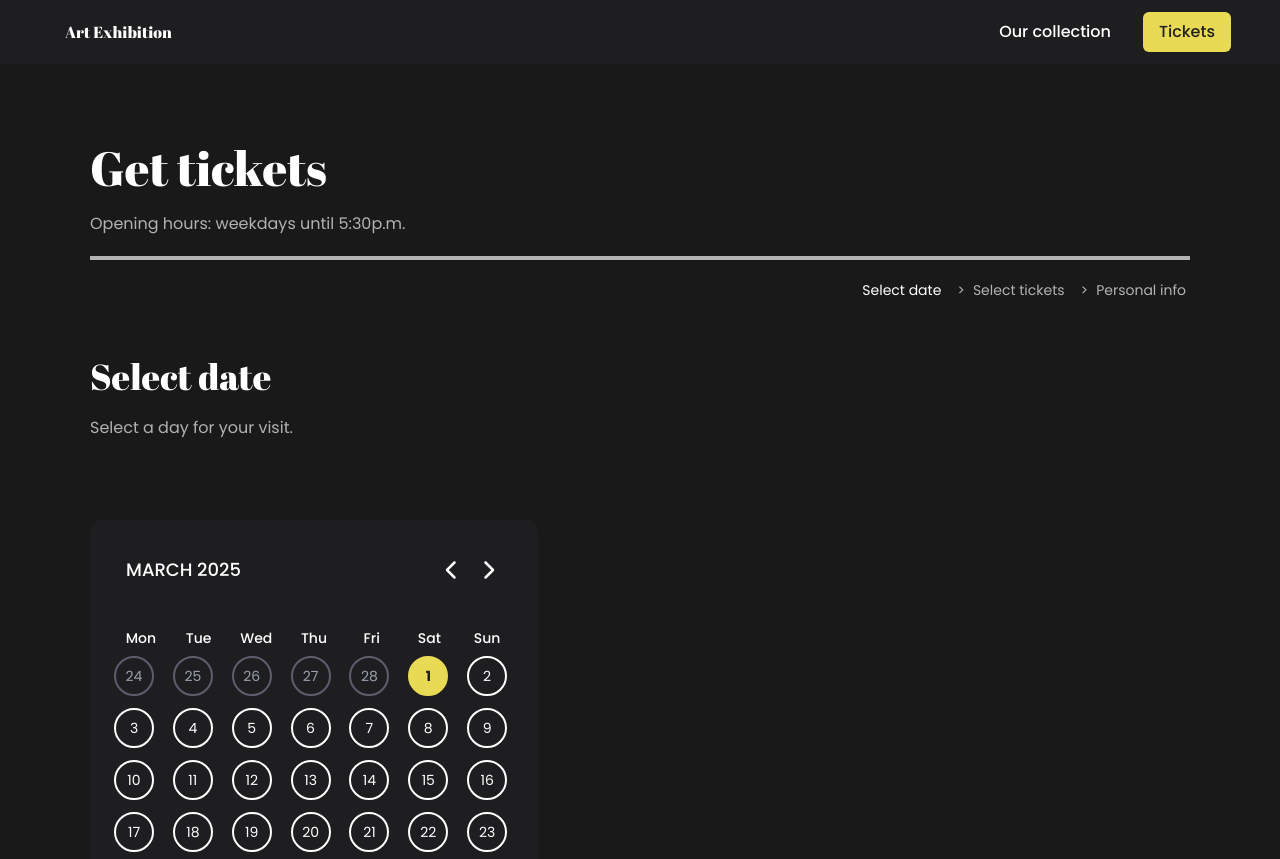
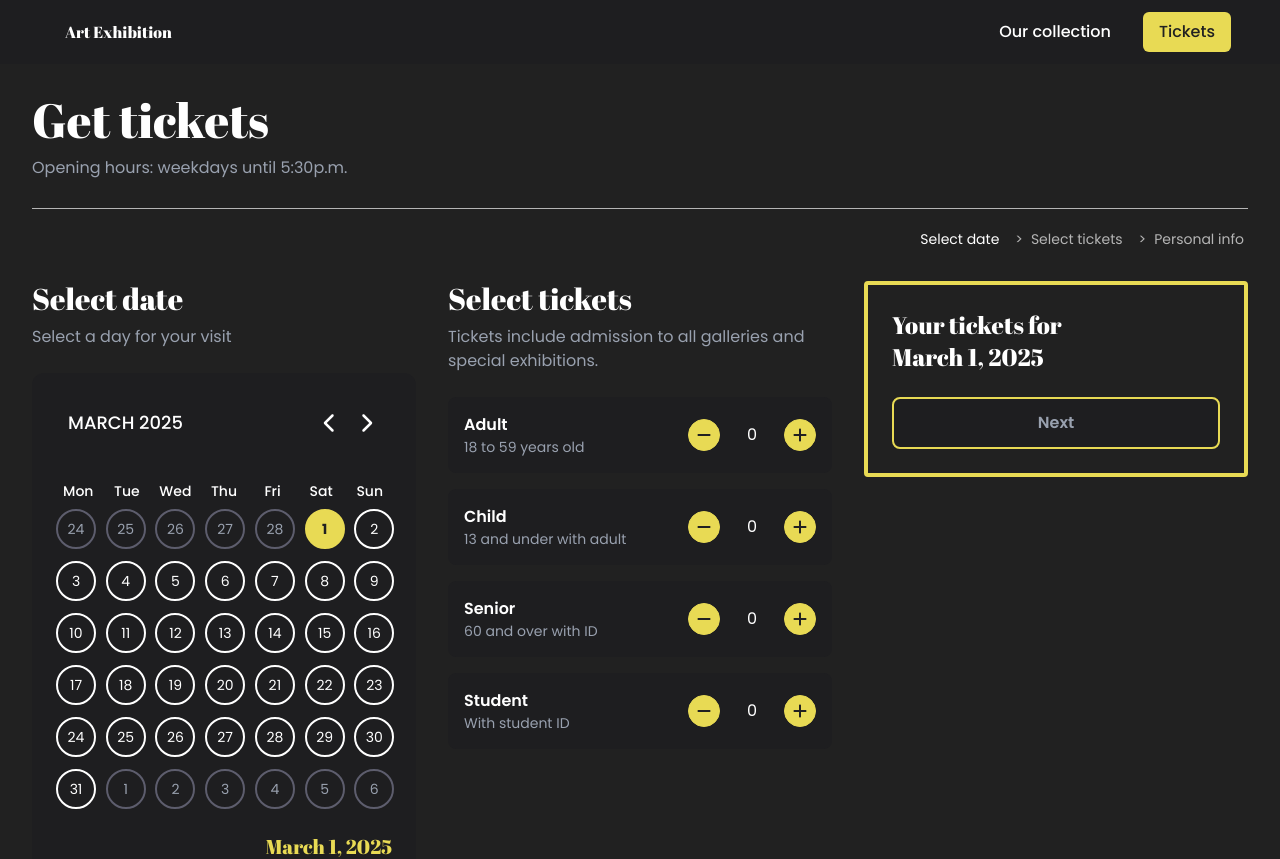
Before and after one commit to Camille846/art-exhibition, a Next.js app: page /tickets in a window 1280 px wide. Shown: the top 859 px of the page. Built offline with nearby package versions, Linux system fonts and the light colour scheme.

Commit message:
Feat: create tickets page

```diff
--- a/src/app/components/Calendar.tsx
+++ b/src/app/components/Calendar.tsx
@@ -1,18 +1,22 @@
 'use client';
 import React, { useState } from 'react';
-import {FaChevronLeft, FaChevronRight} from "react-icons/fa6";
+import { FaChevronLeft, FaChevronRight } from "react-icons/fa6";
 import { cn } from "@/lib/utils";
 
 type CalendarDate = {
-	date: Date
-	isCurrentMonth: boolean
-	isToday: boolean
-	isSelected: boolean
+	date: Date;
+	isCurrentMonth: boolean;
+	isToday: boolean;
+	isSelected: boolean;
 }
 
-function Calendar() {
-    const [currentMonth, setCurrentMonth] = useState(new Date(2025, 2, 1));
-	const [selectedDate, setSelectedDate] = useState(new Date(2025, 2, 1));
+interface CalendarProps {
+	selectedDate: Date;
+	onSelectDate: (date: Date) => void;
+}
+
+function Calendar({ selectedDate, onSelectDate }: CalendarProps) {
+	const [currentMonth, setCurrentMonth] = useState(new Date(2025, 2, 1));
 
 	const getDaysInMonth = (year: number, month: number) => {
 		return new Date(year, month + 1, 0).getDate();
@@ -44,7 +48,7 @@ function Calendar() {
 
 		const today = new Date();
 		for (let i = 1; i <= daysInMonth; i++) {
-			const date = new Date(year, month, i)
+			const date = new Date(year, month, i);
 			calendarDates.push({
 				date,
 				isCurrentMonth: true,
@@ -61,7 +65,7 @@ function Calendar() {
 
 		const remainingDays = 42 - calendarDates.length;
 		for (let i = 1; i <= remainingDays; i++) {
-			const date = new Date(year, month + 1, i)
+			const date = new Date(year, month + 1, i);
 			calendarDates.push({
 				date,
 				isCurrentMonth: false,
@@ -69,7 +73,6 @@ function Calendar() {
 				isSelected: false,
 			});
 		}
-
 
 		return calendarDates;
 	}
@@ -83,7 +86,7 @@ function Calendar() {
 	}
 
 	const handleSelectDate = (date: Date) => {
-		setSelectedDate(date);
+		onSelectDate(date);
 	}
 
 	const calendarDates = generateCalendarDaters();
@@ -94,7 +97,7 @@ function Calendar() {
 	}
 
 	const formatSeletectedDate = (date: Date) => {
-		return date.toLocaleDateString("en-US", { month: 'long', day: 'numeric', year: 'numeric' }).toUpperCase();
+		return date.toLocaleDateString("en-US", { month: 'long', day: 'numeric', year: 'numeric' });
 	}
 
 	return (
@@ -103,10 +106,10 @@ function Calendar() {
 				<div className="flex items-center justify-between">
 					<h3 className="text-lg font-medium">{formatMonthYear(currentMonth)}</h3>
 					<div className="flex space-x-2">
-						<button className="p-1 rounded-full hover:bg-grey text-white hover:text-black cursor-pointer" onClick={handlePrevMonth}>
+						<button className="p-1 rounded-full hover:bg-secondary text-white hover:text-black cursor-pointer" onClick={handlePrevMonth}>
 							<FaChevronLeft className="h-5 w-5"/>
 						</button>
-						<button className="p-1 rounded-full hover:bg-grey text-white hover:text-black cursor-pointer" onClick={handleNextMonth}>
+						<button className="p-1 rounded-full hover:bg-secondary text-white hover:text-black cursor-pointer" onClick={handleNextMonth}>
 							<FaChevronRight className="h-5 w-5"/>
 						</button>
 					</div>
@@ -127,7 +130,7 @@ function Calendar() {
 								"h-10 w-10 rounded-full flex items-center justify-center text-center text-sm cursor-pointer border-2 border-white border-solid",
 								!calendarDate.isCurrentMonth && 'text-gray-400 border-[#5D5D6D] cursor-default',
 								calendarDate.isSelected && 'bg-secondary text-black font-bold border-secondary',
-								!calendarDate.isSelected && 'hover:bg-secondary hover:text-black',
+								!calendarDate.isSelected && 'hover:bg-secondary hover:text-black hover:border-secondary',
 							)}
 							onClick={() => handleSelectDate(calendarDate.date)}
 						>
@@ -136,7 +139,7 @@ function Calendar() {
 					)
 				})}
 			</div>
-			<div className="mt-6 text-secondary text-xl font-medium font-poppins">
+			<div className="mt-6 text-secondary text-xl font-medium font-abril text-end">
 				{formatSeletectedDate(selectedDate)}
 			</div>
 		</div>
--- /dev/null
+++ b/src/app/components/Receipt.tsx
@@ -0,0 +1,66 @@
+interface TicketType {
+    name: string
+    description: string
+    price: number
+    quantity: number
+}
+
+interface ReceiptProps {
+    selectedDate?: Date
+    tickets: TicketType[]
+    onNextStep: () => void
+}
+
+export function Receipt({ selectedDate = new Date(), tickets = [], onNextStep }: ReceiptProps) {
+    const total = tickets.reduce((sum, ticket) => sum + ticket.price * ticket.quantity, 0)
+    const hasTickets = tickets.some((ticket) => ticket.quantity > 0)
+
+    return (
+        <div className="w-full max-w-sm border-4 border-secondary p-6 rounded-sm">
+            <h2 className="text-2xl mb-4 font-abril">
+                Your tickets for
+                <br />
+                {selectedDate.toLocaleDateString("en-US", { month: "long", day: "numeric", year: "numeric" })}
+            </h2>
+
+            <div className="space-y-2 mb-6">
+                {tickets.map(
+                    (ticket) =>
+                        ticket.quantity > 0 && (
+                            <div key={ticket.name} className="flex justify-between text-sm">
+                                <span>
+                                    {ticket.name}
+                                    <span className="text-gray-400 ml-2">
+                                        {ticket.quantity}x ${ticket.price}
+                                    </span>
+                                </span>
+                                <span>${ticket.price * ticket.quantity}</span>
+                            </div>
+                        ),
+                )}
+
+                {hasTickets && (
+                    <>
+                        <div className="border-t border-gray-800 my-4" />
+                        <div className="flex justify-between font-semibold">
+                            <span>Total</span>
+                            <span className="text-secondary">${total}</span>
+                        </div>
+                    </>
+                )}
+            </div>
+
+            <button
+                className={`w-full py-3 px-4 rounded-lg font-semibold transition-colors border-2 border-secondary cursor-pointer bg-navBg ${
+                    hasTickets ? "bg-secondary text-black hover:bg-navBg hover:text-secondary" : "bg-gray-800 text-gray-400 cursor-not-allowed"
+                }`}
+                disabled={!hasTickets}
+                onClick={onNextStep}
+            >
+                Next
+            </button>
+        </div>
+    )
+}
+
+export default Receipt
--- /dev/null
+++ b/src/app/components/SelectTickets.tsx
@@ -0,0 +1,71 @@
+"use client"
+
+import { FaMinus,FaPlus} from "react-icons/fa6";
+import { useState } from "react"
+
+interface TicketType {
+    name: string
+    description: string
+    price: number
+    quantity: number
+}
+
+interface SelectTicketsProps {
+    selectedDate: Date
+    onTicketChange: (tickets: TicketType[]) => void
+}
+
+export function SelectTickets({ selectedDate, onTicketChange }: SelectTicketsProps) {
+    const [tickets, setTickets] = useState<TicketType[]>([
+        { name: "Adult", description: "18 to 59 years old", price: 30, quantity: 0 },
+        { name: "Child", description: "13 and under with adult", price: 0, quantity: 0 },
+        { name: "Senior", description: "60 and over with ID", price: 15, quantity: 0 },
+        { name: "Student", description: "With student ID", price: 15, quantity: 0 },
+    ])
+
+    const updateTicketQuantity = (index: number, increment: boolean) => {
+        const newTickets = [...tickets]
+        if (increment) {
+            newTickets[index].quantity += 1
+        } else if (newTickets[index].quantity > 0) {
+            newTickets[index].quantity -= 1
+        }
+        setTickets(newTickets)
+        onTicketChange(newTickets)
+    }
+
+    return (
+        <div className="w-full">
+            <h2 className="text-3xl mb-2 font-abril">Select tickets</h2>
+            <p className="text-gray-400 mb-6">Tickets include admission to all galleries and special exhibitions.</p>
+
+            <div className="space-y-4">
+                {tickets.map((ticket, index) => (
+                    <div key={ticket.name} className="flex items-center justify-between p-4 bg-navBg rounded-lg">
+                        <div>
+                            <h3 className="font-semibold">{ticket.name}</h3>
+                            <p className="text-sm text-gray-400">{ticket.description}</p>
+                        </div>
+                        <div className="flex items-center gap-4">
+                            <button
+                                onClick={() => updateTicketQuantity(index, false)}
+                                className="w-8 h-8 flex items-center justify-center rounded-full border border-secondary hover:bg-navBg hover:text-white bg-secondary text-black cursor-pointer"
+                            >
+                                <FaMinus className="w-4 h-4" />
+                            </button>
+                            <span className="w-8 text-center">{ticket.quantity}</span>
+                            <button
+                                onClick={() => updateTicketQuantity(index, true)}
+                                className="w-8 h-8 flex items-center justify-center rounded-full border border-secondary hover:bg-navBg hover:text-white bg-secondary text-black cursor-pointer"
+                            >
+                                <FaPlus className="w-4 h-4" />
+                            </button>
+                        </div>
+                    </div>
+                ))}
+            </div>
+        </div>
+    )
+}
+
+export default SelectTickets
--- a/src/app/globals.css
+++ b/src/app/globals.css
@@ -7,7 +7,7 @@
   --color-white: #FFFFFF;
   --color-secondary:  #E8DA54;
   --color-blue: #155B82;
-  --color-grey: #F5F5F5;
+  --color-grey: #FFFFFFB2;
   --color-black: #212121;
   --color-navBg: #1E1E20;
 }
--- a/src/app/tickets/page.tsx
+++ b/src/app/tickets/page.tsx
@@ -1,33 +1,64 @@
 'use client';
-import React from "react";
+import React, { useState } from 'react';
 import NavBar from "@/app/components/NavBar";
 import Calendar from "@/app/components/Calendar";
 import ProgressIndicator from "@/app/components/progressIndicator";
+import SelectTickets from "@/app/components/SelectTickets";
+import Receipt from "@/app/components/Receipt";
+
+interface TicketType {
+    name: string
+    description: string
+    price: number
+    quantity: number
+}
 
 export default function TicketsPage() {
+    const [selectedDate, setSelectedDate] = useState(new Date(2025, 2, 1));
+    const [tickets, setTickets] = useState<TicketType[]>([
+        { name: "Adult", description: "18 to 59 years old", price: 30, quantity: 0 },
+        { name: "Child", description: "13 and under with adult", price: 0, quantity: 0 },
+        { name: "Senior", description: "60 and over with ID", price: 15, quantity: 0 },
+        { name: "Student", description: "With student ID", price: 15, quantity: 0 },
+    ]);
+    const [currentStep, setCurrentStep] = useState(1);
+
+    const handleSelectDate = (date: Date) => {
+        setSelectedDate(date);
+        setCurrentStep(2);
+    };
+
+    const handleNextStep = () => {
+        setCurrentStep(3);
+    };
+
     return (
         <>
-            <NavBar/>
-            <div className="mx-[90px] my-20">
-                <div>
-                    <h1 className="font-abril text-white text-3xl sm:text-4xl lg:text-5xl 2xl:text-7xl">
-                        Get tickets
-                    </h1>
-                    <p className="text-[#F5F5F5B2] my-5">
-                        Opening hours: weekdays until 5:30p.m.
-                    </p>
-                    <div className="w-full h-1 bg-[#F5F5F5B2] mt-2"></div>
-                    <ProgressIndicator currentStep={1} />
+            <NavBar />
+            <div className="min-h-screen bg-black text-white">
+                <div className="max-w-7xl mx-auto p-4 md:p-8">
+                    <h1 className="text-5xl mb-2 font-abril">Get tickets</h1>
+                    <p className="text-gray-400 pb-4 mb-3 mt-3">Opening hours: weekdays until 5:30p.m.</p>
+                    <div className="w-full h-[1px] bg-[#F5F5F5B2]"></div>
+
+                    <ProgressIndicator currentStep={currentStep} />
+
+                    <div className="mt-8 grid lg:grid-cols-3 gap-8">
+                        <div>
+                            <h2 className="text-3xl mb-2 font-abril">Select date</h2>
+                            <p className="text-gray-400 mb-6">Select a day for your visit</p>
+                            <Calendar selectedDate={selectedDate} onSelectDate={handleSelectDate} />
+                        </div>
+
+                        <div>
+                            <SelectTickets selectedDate={selectedDate} onTicketChange={setTickets} />
+                        </div>
+
+                        <div>
+                            <Receipt selectedDate={selectedDate} tickets={tickets} onNextStep={handleNextStep} />
+                        </div>
                     </div>
-                    <div className={"mt-14 mb-20"}>
-                        <h2 className="font-abril text-white text-lg sm:text-4xl">
-                            Select date
-                        </h2>
-                        <p className="text-[#F5F5F5B2] mt-5">
-                            Select a day for your visit.
-                        </p>
-                    </div>
-                    <Calendar />
+                </div>
             </div>
         </>
     );
```
